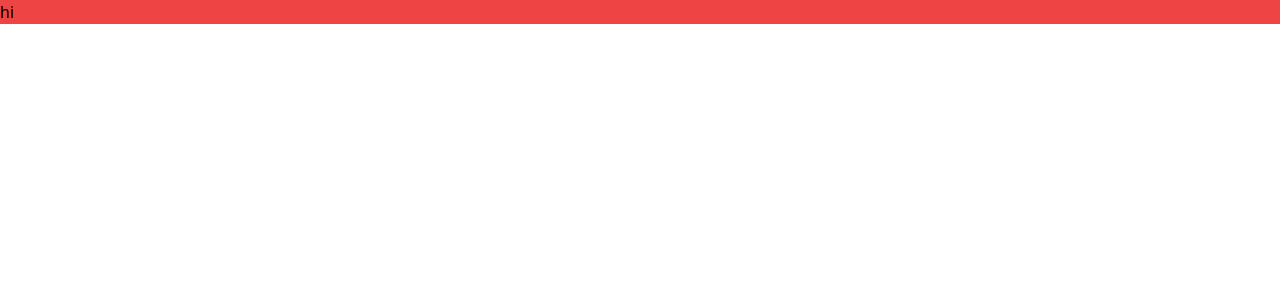
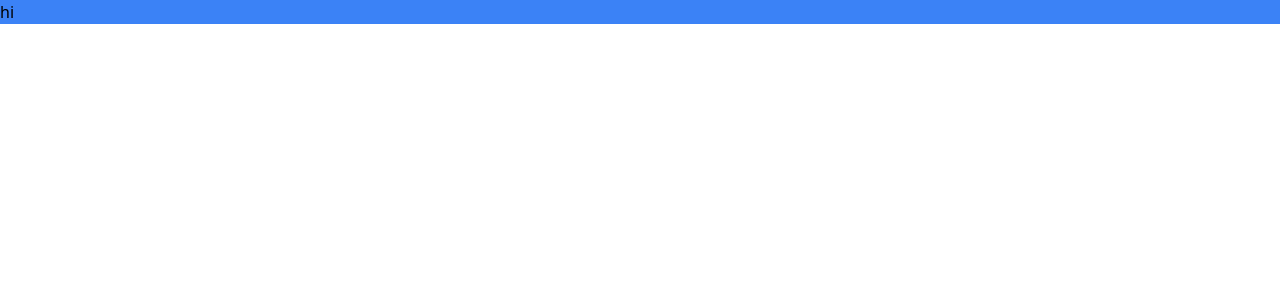
Before and after one commit to Ludacris2G/hanashi-app, a JavaScript app in the folder client/: page / in a window 1280 px wide. Shown: the top 300 px of the page. Built offline with nearby package versions, Linux system fonts and the light colour scheme; the HTML template or start-up script is replaced by a standard one.

Commit message:
modified html title

```diff
--- a/client/public/index.html
+++ b/client/public/index.html
@@ -24,7 +24,7 @@
       work correctly both with client-side routing and a non-root public URL.
       Learn how to configure a non-root public URL by running `npm run build`.
     -->
-    <title>React App</title>
+    <title>HanashiApp</title>
   </head>
   <body>
     <noscript>You need to enable JavaScript to run this app.</noscript>
--- a/client/src/App.js
+++ b/client/src/App.js
@@ -1,5 +1,5 @@
 function App() {
-  return <div className='bg-red-500'>hi</div>;
+  return <div className='bg-blue-500'>hi</div>;
 }
 
 export default App;
```
